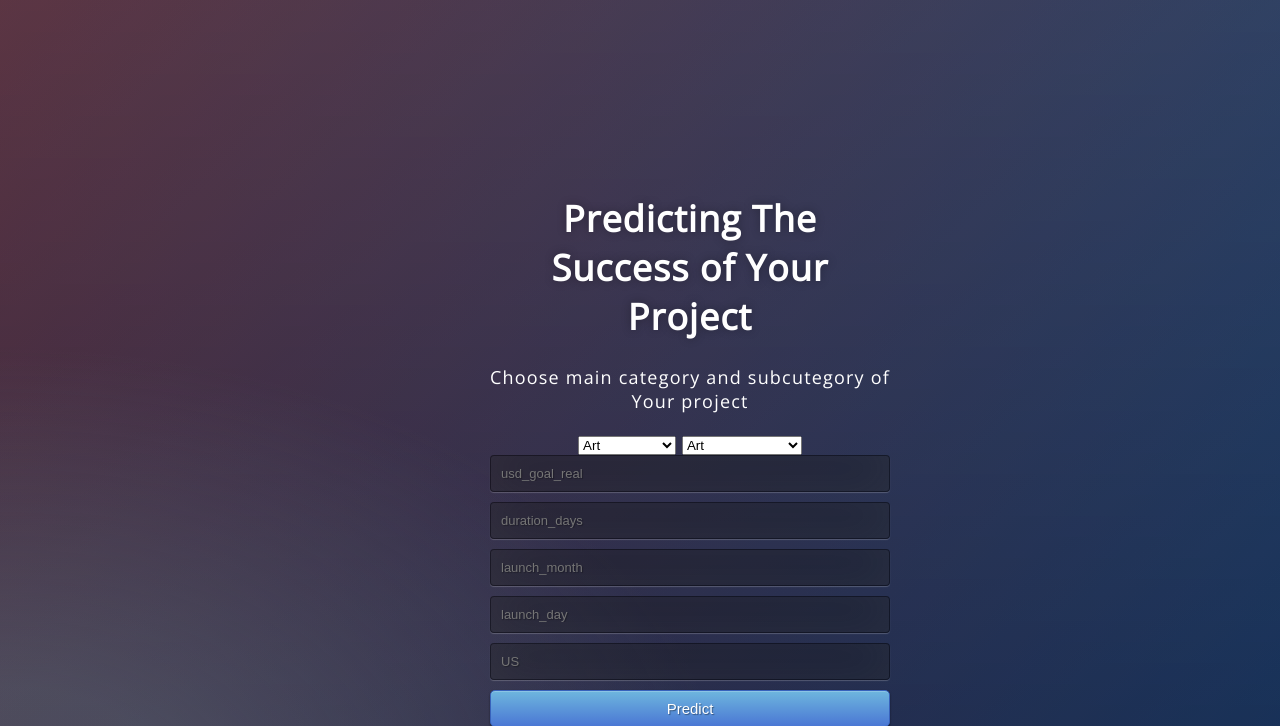
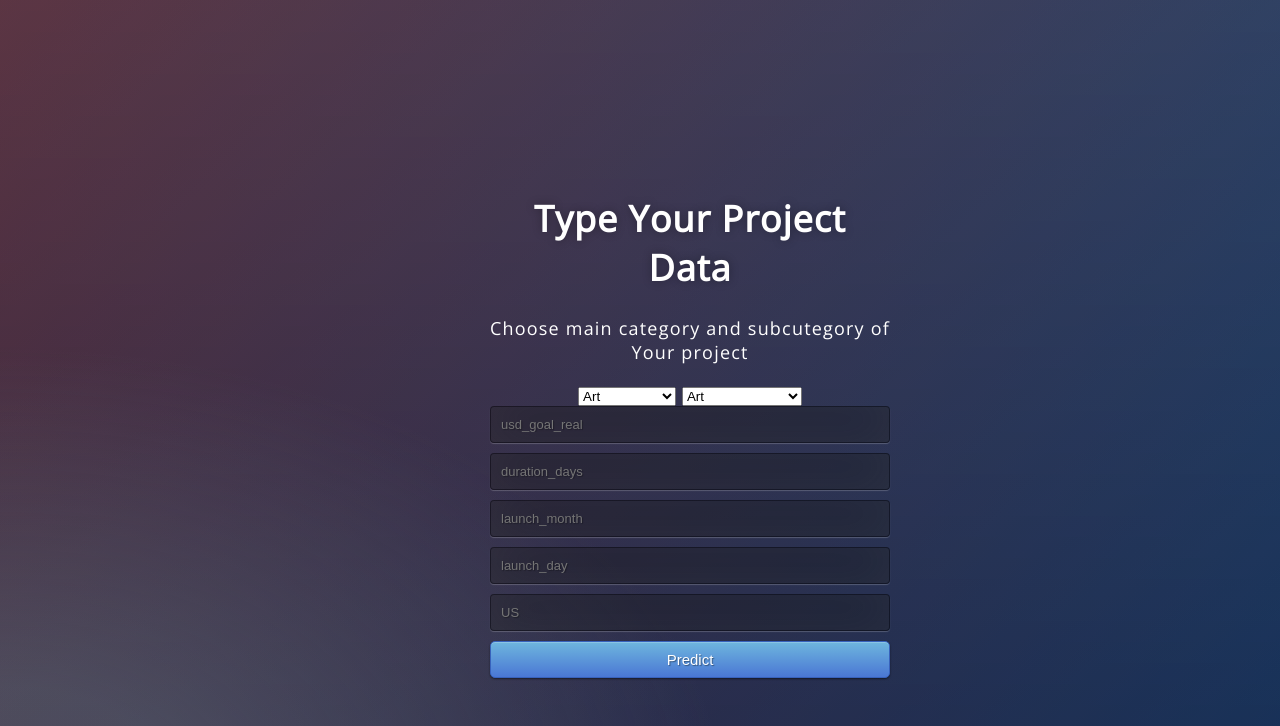
Before and after one commit to VoloMalg/KickstarterProject2, a Flask app: page / in a window 1280 px wide. Shown: the top 726 px of the page. Run offline with Flask 2, Linux system fonts and the light colour scheme; parts of the project's set-up code (start-up, migrations or seed data) failed here and were passed over.

Commit message:
updated text

```diff
--- a/templates/index.html
+++ b/templates/index.html
@@ -44,7 +44,7 @@ function showNames(v){
 
 <body>
  <div class="login">
-	<h1>Predicting The Success of Your Project</h1>
+	<h1>Type Your Project Data</h1>
 
      <!-- Main Input For Receiving Query to our ML -->
     <form action="{{ url_for('predict')}}"method="post">
```
